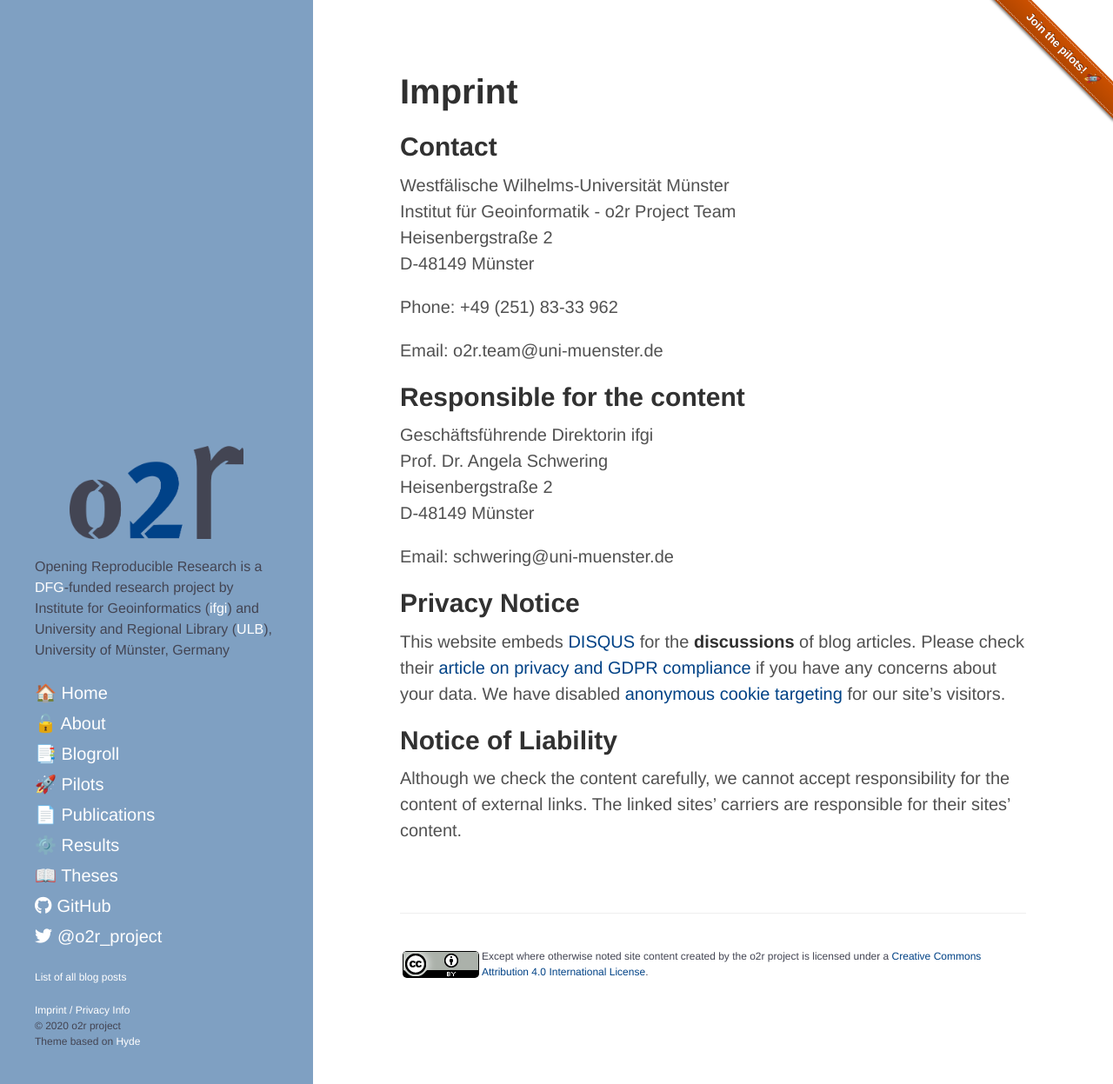
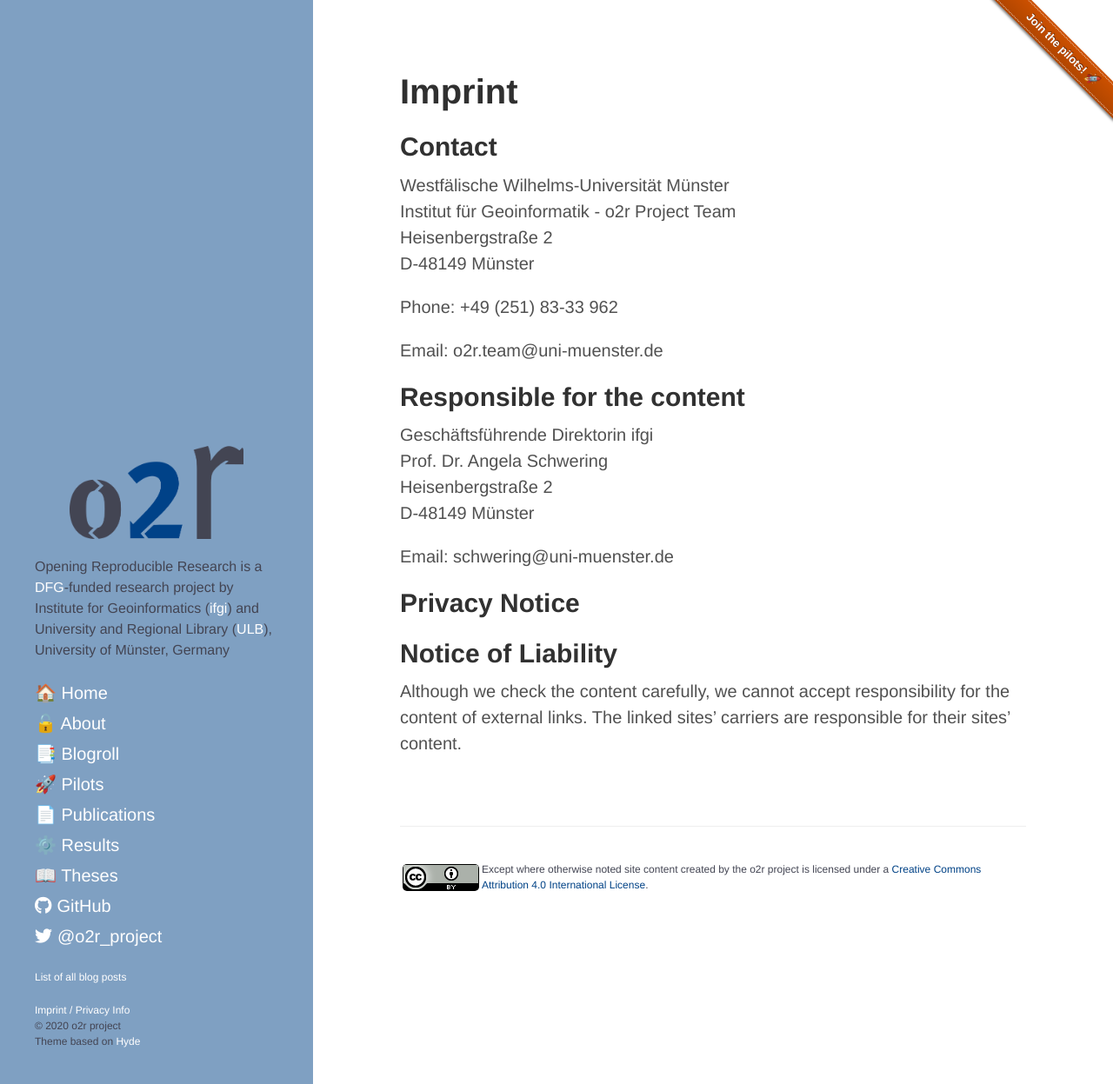
Before and after one commit to o2r-project/o2r-project.github.io, a Jekyll site: the page built from imprint.md, in a window 1280 px wide and 1247 px high. Shown: the whole window at 87% size. Built offline with Jekyll 4.4.1, drawn with Linux system fonts in a browser that asks for light colours; nearby versions of some CDN libraries.

Commit message:
remove Disqus completely - it was too rarely used anyway.

```diff
--- a/imprint.md
+++ b/imprint.md
@@ -39,10 +39,6 @@ If you do not want the pages you visit to be tracked _by the o2r team_ at all, p
 <iframe frameborder="no" width="600px" height="200px" src="https://o2r.uni-muenster.de/piwik/index.php?module=CoreAdminHome&action=optOut"></iframe>
 {% endcomment %}
 
-This website embeds [DISQUS](https://disqus.com/) for the **discussions** of blog articles.
-Please check their [article on privacy and GDPR compliance](https://blog.disqus.com/update-on-privacy-and-gdpr-compliance) if you have any concerns about your data.
-We have disabled [anonymous cookie targeting](https://help.disqus.com/customer/portal/articles/1657951-ad-training-settings) for our site's visitors.
-
 ## Notice of Liability
 
 Although we check the content carefully, we cannot accept responsibility for the content of external links. The linked sites' carriers are responsible for their sites' content.
```
Also changed, not shown: _includes/comments.html (+1 -21 lines), README.md.
